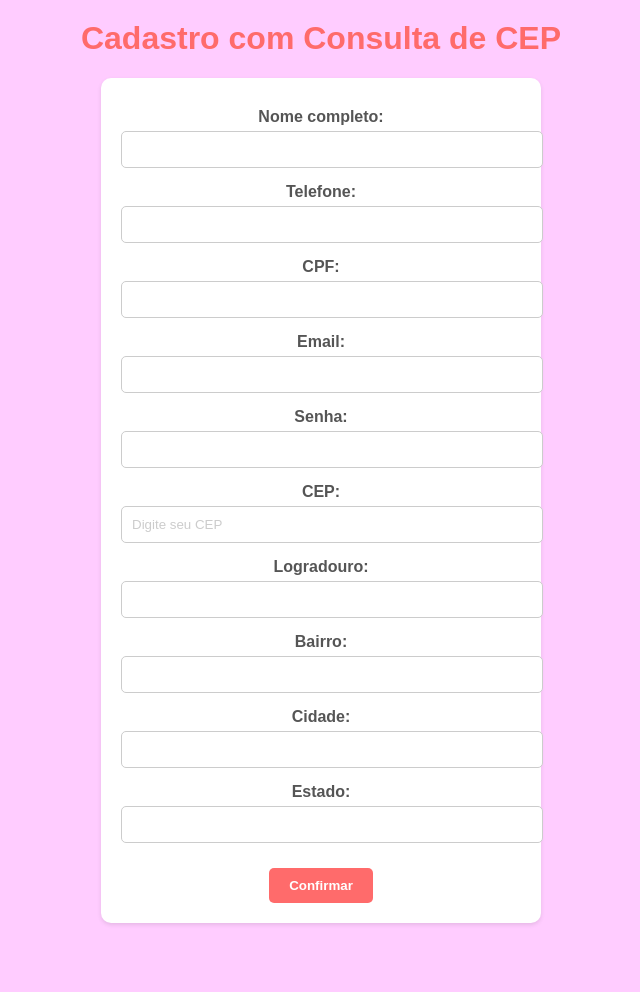
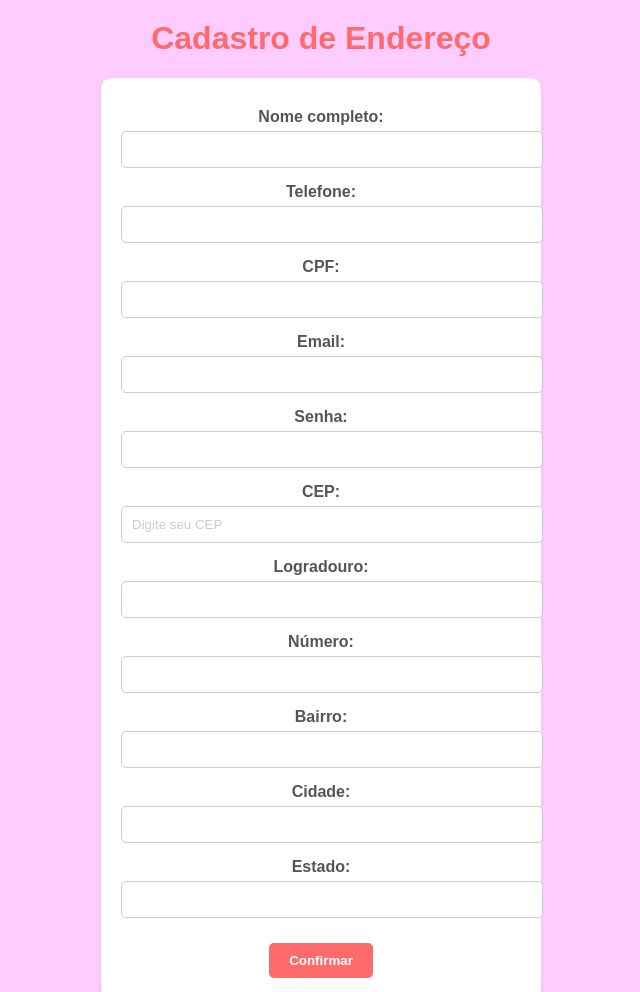
Before and after one commit to geovannadama/projeto_e-commerce, a plain HTML site: page index.html in a window 1280 px wide. Shown: the top 992 px of the page, without its empty margins (319-959 px from the left). Before the commit the page ends 943 px from the top, so only its background shows below. Drawn offline with Linux system fonts and the light colour scheme.

```diff
--- a/index.html
+++ b/index.html
@@ -1,11 +1,11 @@
 <!DOCTYPE html>
 <html>
 <head>
-    <title>Cadastro com Consulta de CEP</title>
+    <title>Cadastro de Endereço</title>
     <link rel="stylesheet" type="text/css" href="style.css">
 </head>
 <body>
-    <h1>Cadastro com Consulta de CEP</h1>
+    <h1>Cadastro de Endereço</h1>
     <form>
       <label for="nome">Nome completo:</label>
         <input type="text" id="nome">
@@ -23,6 +23,9 @@
         <label for="logradouro">Logradouro:</label>
         <input type="text" id="logradouro">
         <br>
+        <label for="numero">Número:</label>
+        <input type="text" id="numero">
+        <br>
         <label for="bairro">Bairro:</label>
         <input type="text" id="bairro">
         <br>
```
Also changed, not shown: gif/video ecomme.gif (added), 1 other file.
